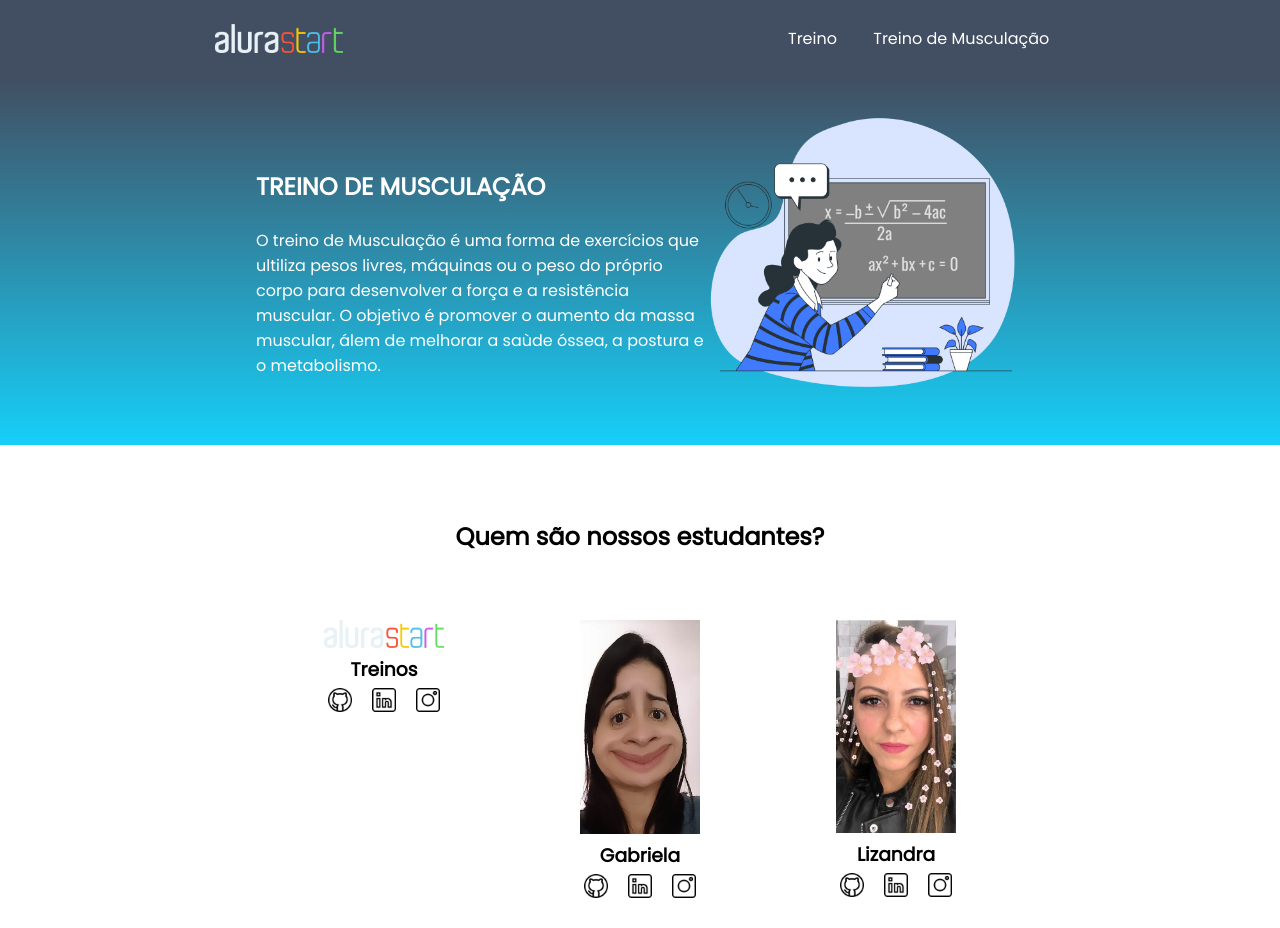
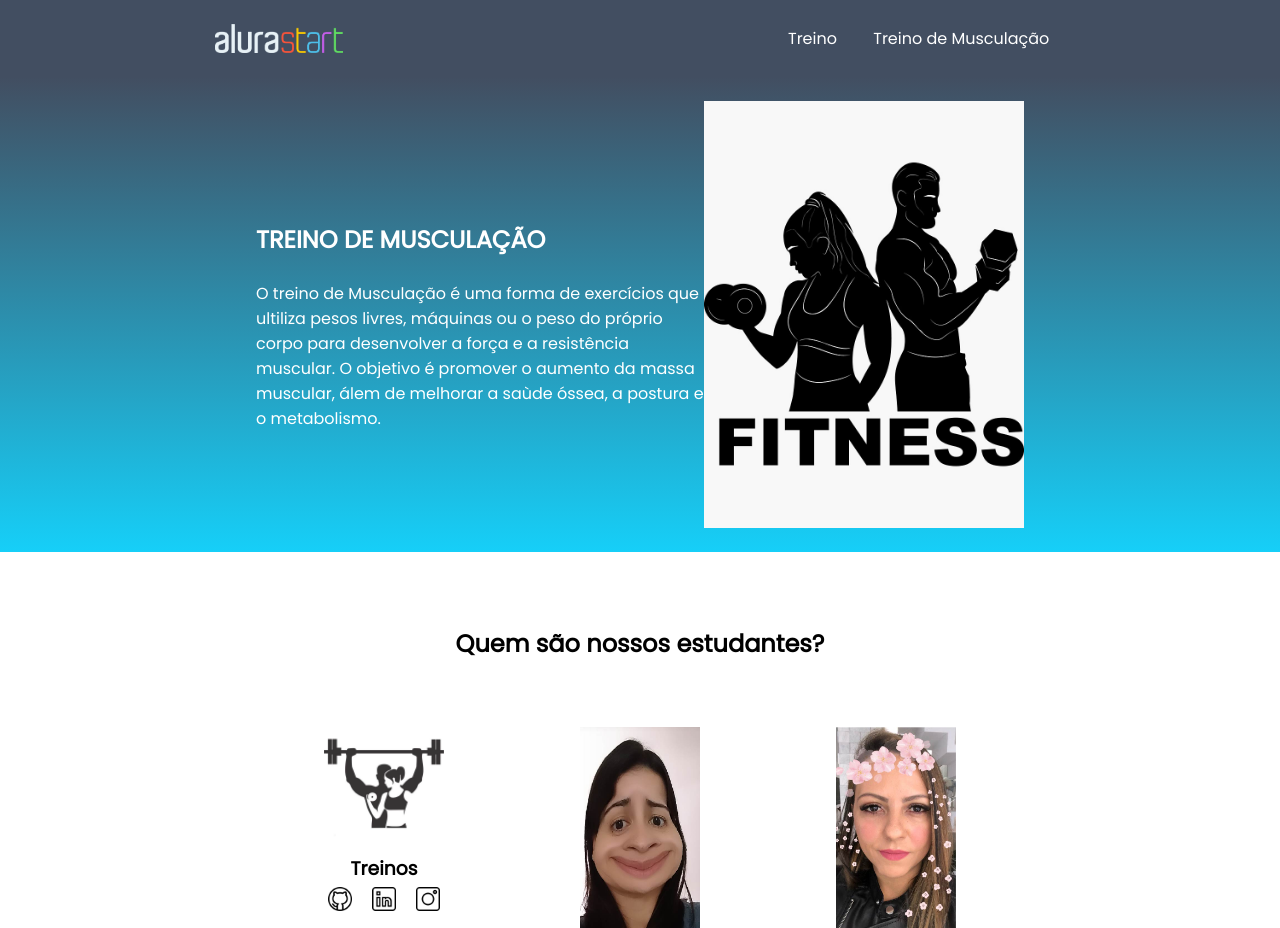
Before and after one commit to AnaGabrieli019/Ana-Gabrieli-projeto-1, a plain HTML site: page index.html in a window 1280 px wide. Shown: the top 928 px of the page. Drawn offline with Linux system fonts and the light colour scheme.

Commit message:
Add files via upload

```diff
--- a/index.html
+++ b/index.html
@@ -30,7 +30,7 @@
 
                 <p class="escola-texto-dois"></p>
         </div>
-        <img class="escola-imagem" src="Formula-bro.png" alt="imagem que representa uma professora em sala de aula">
+        <img class="escola-imagem" src="AG.jpg" alt="imagem que representa uma professora em sala de aula">
     </section>
 
     <section id="estudante">
@@ -38,7 +38,7 @@
         <div class="estudante-todos">
             <span></span>
             <div class="estudante-div">
-                <img class="estudante-imagem" src="alurastart logo.png" alt="foto do marcelo">
+                <img class="estudante-imagem" src="d123.webp" alt="foto do marcelo">
                 <h3 class="estudante-nome">Treinos</h3>
                 <a href="https://github.com/marcelopaludetto"><img class="estudante-icone" src="github.png"
                         alt="icone github"></a>
```
Also changed, not shown: 1837890738_1.webp (added), d123.webp (added).
